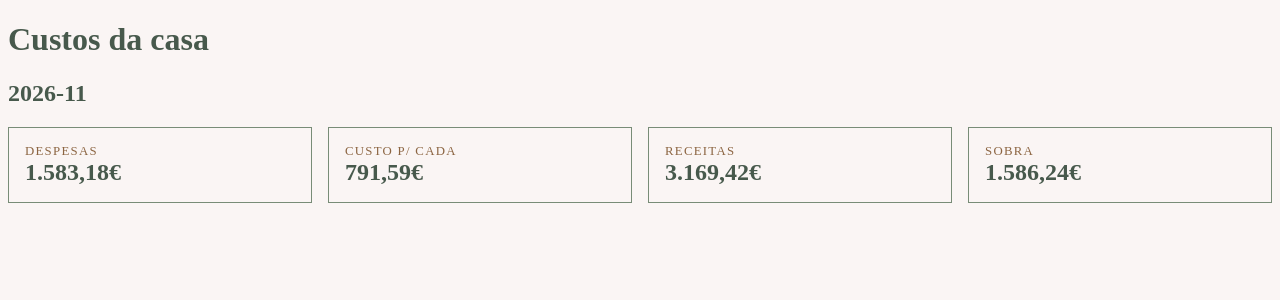
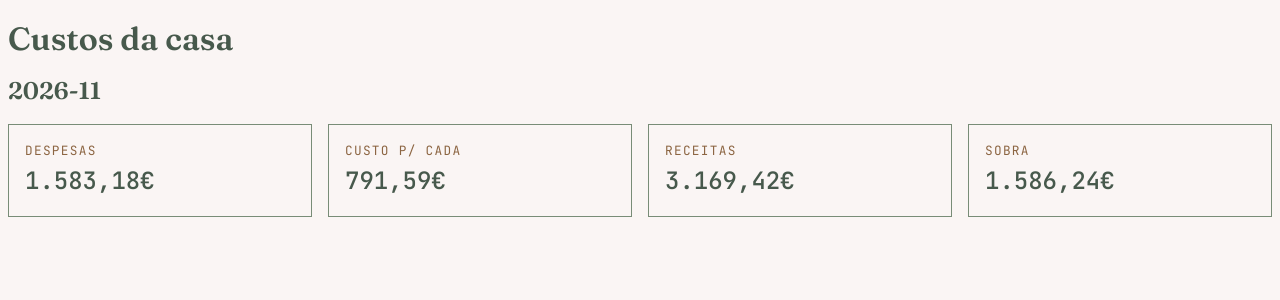
Before and after one commit to chryspenalber/projeto-custos, a React (Vite) app: page / in a window 1280 px wide. Shown: the top 300 px of the page. Built offline with nearby package versions, Linux system fonts and the light colour scheme.

Commit message:
Aplica fontes do projeto

```diff
--- a/index.html
+++ b/index.html
@@ -5,6 +5,12 @@
     <link rel="icon" type="image/svg+xml" href="/favicon.svg" />
     <meta name="viewport" content="width=device-width, initial-scale=1.0" />
     <title>Custos da casa</title>
+    <link rel="preconnect" href="https://fonts.googleapis.com" />
+    <link rel="preconnect" href="https://fonts.gstatic.com" crossorigin />
+    <link
+      href="https://fonts.googleapis.com/css2?family=Fraunces:wght@600&family=JetBrains+Mono:wght@400;500&family=Montserrat:wght@400;600&display=swap"
+      rel="stylesheet"
+    />
   </head>
   <body>
     <div id="root"></div>
--- a/src/components/SummaryCard/SummaryCard.module.css
+++ b/src/components/SummaryCard/SummaryCard.module.css
@@ -5,6 +5,7 @@
 
 .rotulo {
   color: var(--cor-destaque);
+  font-family: var(--fonte-mono);
   font-size: 0.8rem;
   text-transform: uppercase;
   letter-spacing: 0.1em;
@@ -13,6 +14,7 @@
 /* O navegador dá ao dd automaticament uma margem de 40px à esquerda */
 .valor {
   margin: 0;
+  font-family: var(--fonte-mono);
   font-size: 1.5rem;
-  font-weight: 600;
+  font-weight: 500;
 }
--- a/src/styles/global.css
+++ b/src/styles/global.css
@@ -4,6 +4,10 @@
   --cor-destaque: #8c6542;
   --cor-borda: #788c77;
   --cor-erro: #b3261e;
+
+  --fonte-titulo: 'Fraunces', serif;
+  --fonte-texto: 'Montserrat', sans-serif;
+  --fonte-mono: 'JetBrains Mono', monospace;
 }
 
 @media (prefers-color-scheme: dark) {
@@ -20,4 +24,13 @@
 body {
   background-color: var(--cor-fundo);
   color: var(--cor-texto);
+  font-family: var(--fonte-texto);
+  line-height: 1.6;
 }
+
+h1,
+h2 {
+  font-family: var(--fonte-titulo);
+  font-weight: 600;
+  line-height: 1.1;
+}
```
